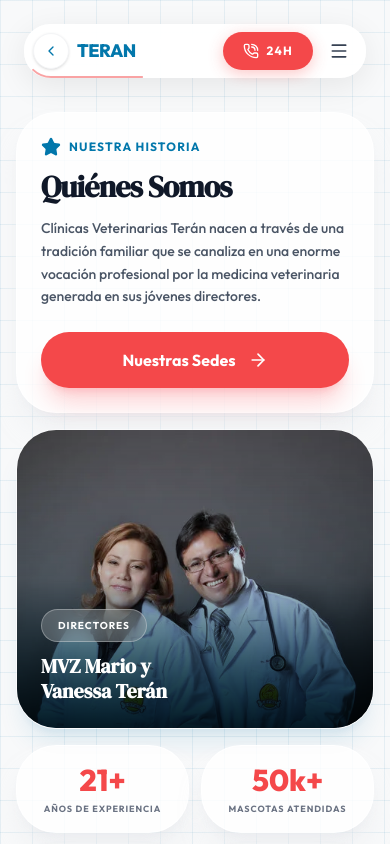
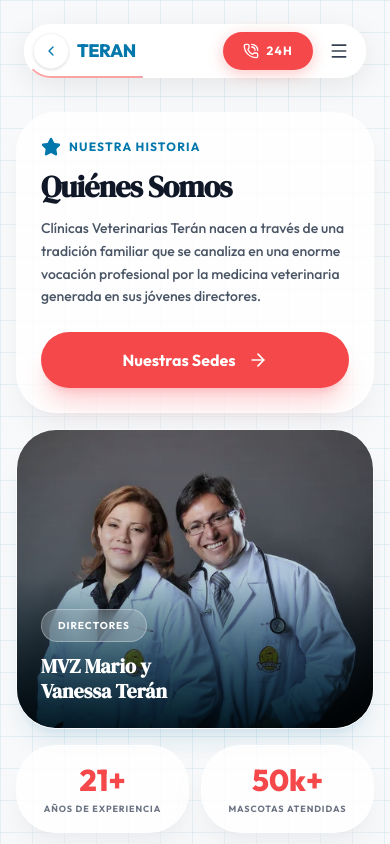
Before and after one commit to pwn27sbx/Teran, a React (Vite) app: page /nosotros in a window 390 px wide. Shown: the top 844 px of the page. Built offline with nearby package versions, Linux system fonts and the light colour scheme.

Commit message:
style: fine-tune mobile object-position for directors card to balance headroom

```diff
--- a/src/pages/Nosotros.tsx
+++ b/src/pages/Nosotros.tsx
@@ -39,7 +39,7 @@ export default function Nosotros() {
             <img
               src="/staff.webp"
               alt="MVZ Mario y Vanessa Terán Rivas"
-              className="absolute inset-0 w-full h-full object-cover object-top group-hover:scale-105 transition-transform duration-700"
+              className="absolute inset-0 w-full h-full object-cover object-[50%_15%] lg:object-top group-hover:scale-105 transition-transform duration-700"
             />
             <div className="absolute inset-0 bg-gradient-to-t from-[#0277ab]/90 via-[#0277ab]/20 to-transparent mix-blend-multiply" />
             <div className="absolute inset-0 bg-gradient-to-t from-black/80 via-black/10 to-transparent" />
```
